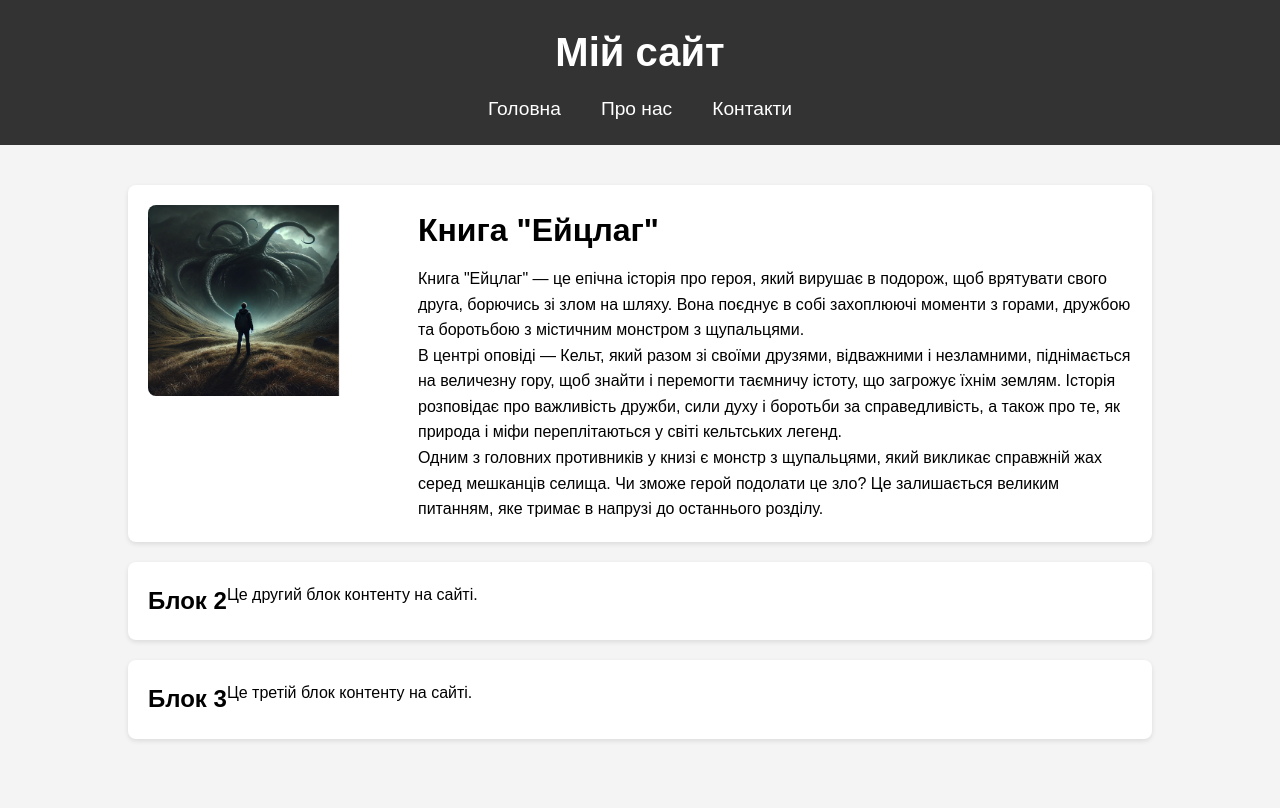
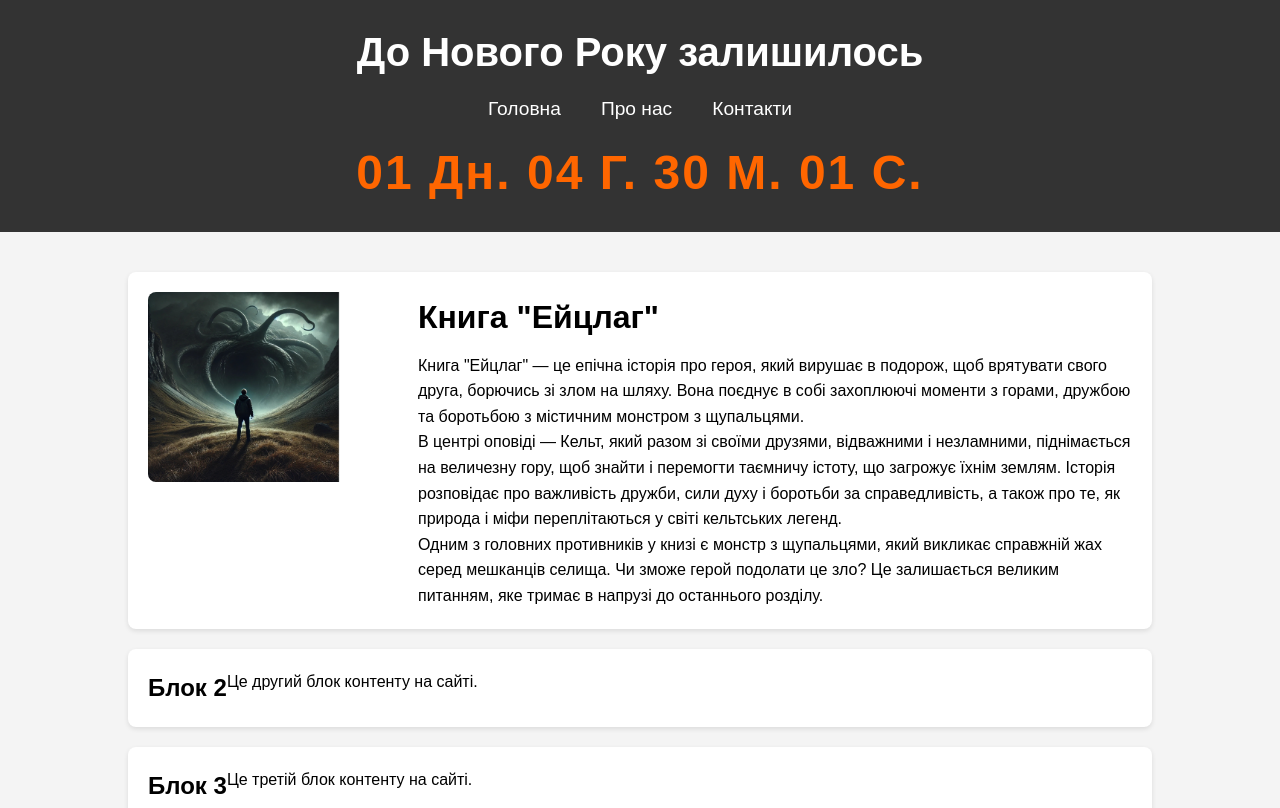
Before and after one commit to Rostilash/Test, a plain HTML site: page index.html in a window 1280 px wide. Shown: the top 808 px of the page. Drawn offline with Linux system fonts and the light colour scheme.

Commit message:
Додали відлік до початку Нового Року, та створили файл java script

```diff
--- a/css/styles.css
+++ b/css/styles.css
@@ -101,6 +101,33 @@ main {
 .footer p {
     font-size: 1rem;
 }
+/* Стилі для зворотного відліку */
+.countdown {
+    font-size: 3rem; /* Розмір шрифта */
+    font-weight: bold; /* Жирний шрифт */
+    color: #ff6600; /* Колір тексту */
+    text-align: center;
+    margin-top: 10px;
+    font-family: 'Arial', sans-serif;
+    letter-spacing: 2px;
+    animation: fadeIn 1s ease-in-out; /* Анімація при завантаженні */
+}
+
+@keyframes fadeIn {
+    from {
+        opacity: 0;
+    }
+    to {
+        opacity: 1;
+    }
+}
+
+@media (max-width: 768px) {
+    .countdown {
+        font-size: 2rem; /* Зменшимо шрифт на мобільних пристроях */
+    }
+}
+
 
 /* Адаптивний дизайн для мобільних пристроїв */
 
--- a/index.html
+++ b/index.html
@@ -11,7 +11,7 @@
     <!-- Шапка сайту -->
     <header class="header">
         <div class="container">
-            <h1>Мій сайт</h1>
+            <h1>До Нового Року залишилось </h1>
             <nav>
                 <ul>
                     <li><a href="#">Головна</a></li>
@@ -19,6 +19,9 @@
                     <li><a href="#">Контакти</a></li>
                 </ul>
             </nav>
+
+            <!-- Зворотний відлік до нового року -->
+            <div id="countdown" class="countdown"></div>
         </div>
     </header>
 
@@ -64,5 +67,7 @@
         </div>
     </footer>
 
+    <!-- Підключення JavaScript -->
+    <script src="js/countdown.js"></script>
 </body>
 </html>
--- /dev/null
+++ b/js/countdown.js
@@ -0,0 +1,37 @@
+// Функція для форматування часу з додаванням нулів
+function formatTime(unit) {
+    return unit < 10 ? '0' + unit : unit;
+}
+
+// Функція для оновлення зворотного відліку
+function updateCountdown() {
+    const now = new Date(); // Поточний час
+    const newYear = new Date('2025-01-01T00:00:00'); // Час нового року
+
+    // Різниця в мілісекундах
+    const timeDifference = newYear - now;
+
+    // Розрахунок часу
+    const days = Math.floor(timeDifference / (1000 * 60 * 60 * 24));
+    const hours = Math.floor((timeDifference % (1000 * 60 * 60 * 24)) / (1000 * 60 * 60));
+    const minutes = Math.floor((timeDifference % (1000 * 60 * 60)) / (1000 * 60));
+    const seconds = Math.floor((timeDifference % (1000 * 60)) / 1000);
+
+    // Виведення зворотного відліку
+    document.getElementById('countdown').innerHTML =
+        formatTime(days) + ' Дн. ' +
+        formatTime(hours) + ' Г. ' +
+        formatTime(minutes) + ' М. ' +
+        formatTime(seconds) + ' С.';
+
+    // Якщо відлік завершений
+    if (timeDifference < 0) {
+        document.getElementById('countdown').innerHTML = 'З Новим Роком!';
+    }
+}
+
+// Оновлюємо відлік кожну секунду
+setInterval(updateCountdown, 1000);
+
+// Початкове оновлення
+updateCountdown();
```
